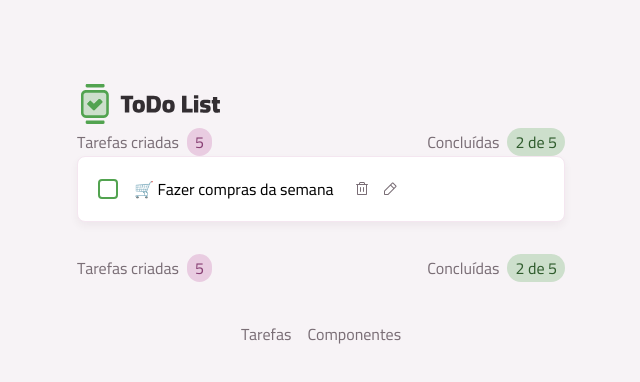
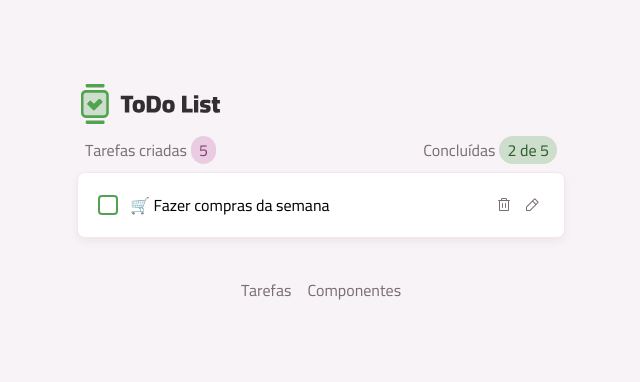
Before and after one commit to xolha/Rocketseat, a React (Vite) app in the folder Full-Stack/React/Projeto 2 - To Do/: page / in a window 1280 px wide. Shown: the top 382 px of the page, without its empty margins (319-959 px from the left). Built offline with nearby package versions, Linux system fonts and the light colour scheme.

Commit message:
💄 style: adjust index page

```diff
--- a/Full-Stack/React/Projeto 2 - To Do/src/App.tsx
+++ b/Full-Stack/React/Projeto 2 - To Do/src/App.tsx
@@ -1,14 +1,14 @@
 import {BrowserRouter, Route, Routes} from "react-router";
 import PageComponents from "./pages/page-components.tsx";
 import LayoutMain from "./pages/layout-main.tsx";
-import PageHome from "./pages/page-home.tsx";
 
 function App() {
         return (
             <BrowserRouter> {/*onde a rota vai*/}
                 <Routes> {/*componente de rotas*/}
                     <Route element={<LayoutMain />}>
-                        <Route index element={<PageHome />}/>
+                        {/* rota índice vazia: habilita o layout na home */}
+                        <Route index element={<></>} />
                         <Route path={"/componentes"} element={<PageComponents />} /> {/*a rota em si*/}
                     </Route>
                 </Routes>
--- a/Full-Stack/React/Projeto 2 - To Do/src/component/task-item.tsx
+++ b/Full-Stack/React/Projeto 2 - To Do/src/component/task-item.tsx
@@ -25,13 +25,15 @@ export default function TaskItem() {
 
     return (
         <Container>
-            <Card size="md" className="flex items-center gap-4">
+            <Card size="md" className="flex items-center justify-between gap-4">
                 {!isEditing ? /*"não está a editar então mostra o padrão*/
                     <>
-                        <InputCheckbox/>
-                        <Text variant="flex-1">
-                            🛒 Fazer compras da semana
-                        </Text>
+                        <div className="flex items-center gap-3">
+                            <InputCheckbox />
+                            <Text variant="flex-1">
+                                🛒 Fazer compras da semana
+                            </Text>
+                        </div>
                         <div className="flex gap-1">
                             <ButtonIcon icon={TrashIcon} variant="tertiary"/>
                             <ButtonIcon icon={PencilIcon} variant="tertiary" onClick={handleEditTask}/>
--- a/Full-Stack/React/Projeto 2 - To Do/src/component/tasks-summary.tsx
+++ b/Full-Stack/React/Projeto 2 - To Do/src/component/tasks-summary.tsx
@@ -4,13 +4,13 @@ import Badge from "./ui/badge.tsx";
 export default function TasksSummary() {
     return (
         <>
-            <div className="flex items-center gap-2">
+            <div className="flex items-center m-2 gap-1">
                 <Text variant="body-sm-bold" className="text-gray-300">Tarefas criadas</Text>
                 <Badge variant="secondary">
                     5
                 </Badge>
             </div>
-            <div className="flex items-center gap-2">
+            <div className="flex items-center m-2 gap-1">
                 <Text variant="body-sm-bold" className="text-gray-300">Concluídas</Text>
                 <Badge variant="primary">
                     2 de 5
```
